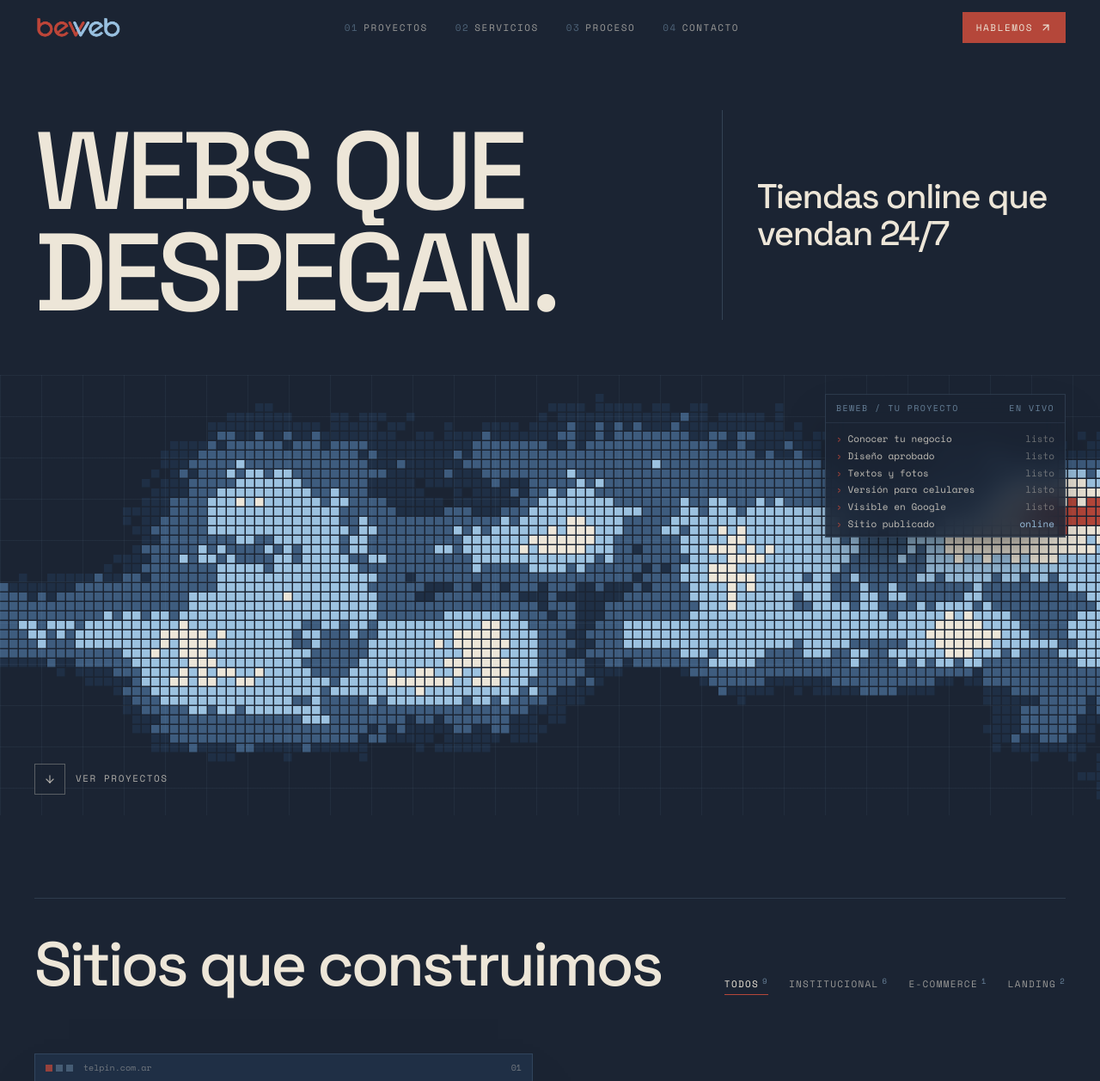
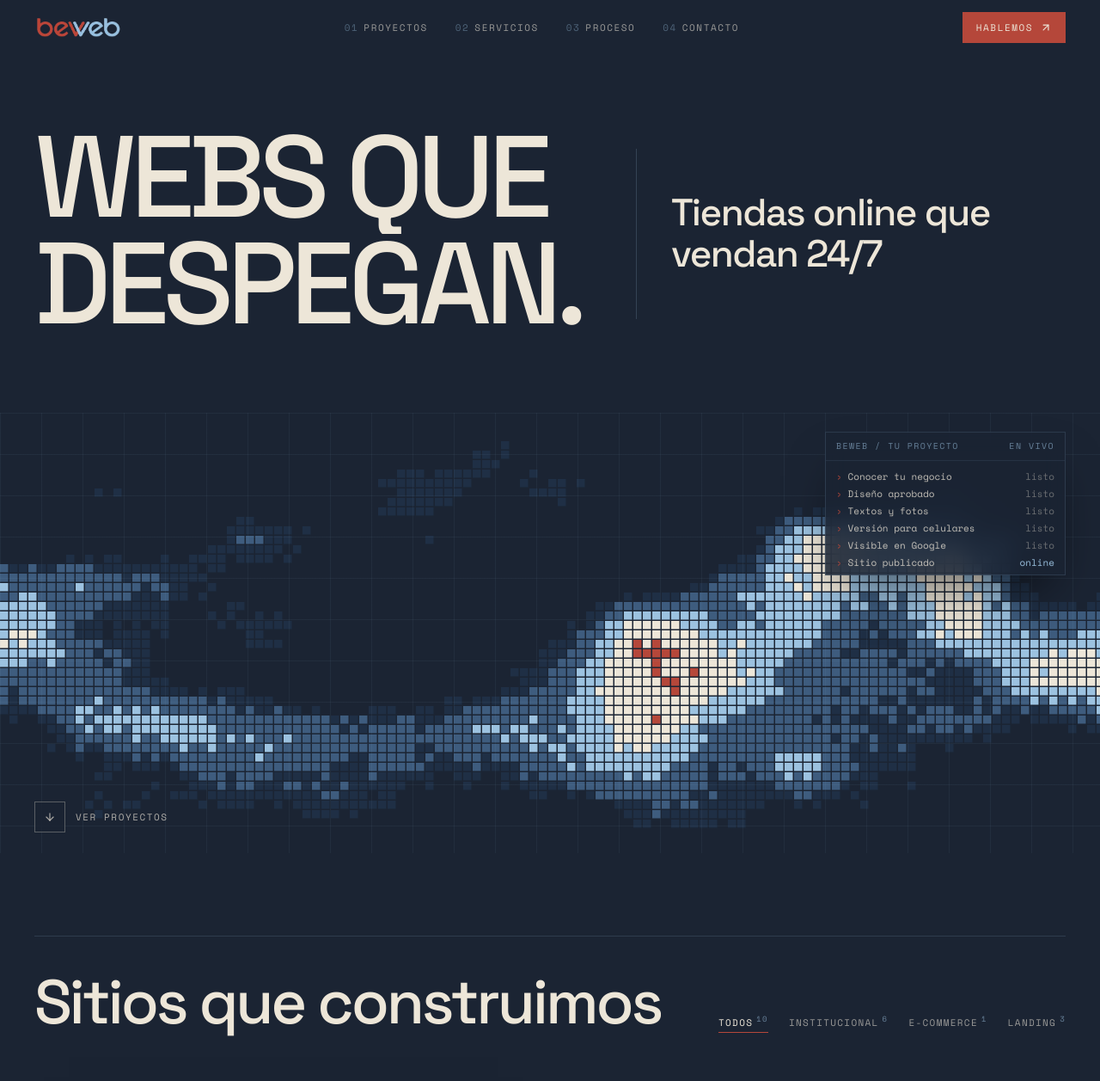
Before and after one commit to cataaa1/beweb-design, an Astro site: page / in a window 1280 px wide. Shown: the top 1257 px of the page at 86% size. Built offline with nearby package versions, Linux system fonts and the light colour scheme; Astro itself is replaced by a stand-in of ours.

Commit message:
fix: optimizar SEO/lighthouse y agrega cabrales cliente

```diff
--- a/src/components/BewebLogo.astro
+++ b/src/components/BewebLogo.astro
@@ -1,10 +1,23 @@
 ---
 interface Props {
   class?: string;
+  /** Rendered width, so the browser picks the small file for the header and the full one for the footer */
+  sizes?: string;
+  loading?: "eager" | "lazy";
 }
 
-const { class: className = "h-[26px] w-auto" } = Astro.props;
+const { class: className = "h-[26px] w-auto", sizes = "78px", loading = "eager" } = Astro.props;
 ---
 
 <!-- BeWeb wordmark: official logo artwork, background keyed out to transparent -->
-<img src="/img/logo_beweb_3.webp" width="2172" height="724" alt="BeWeb" class={className} />
+<img
+  src="/img/logo_beweb_3.webp"
+  srcset="/img/logo_beweb_sm.webp 303w, /img/logo_beweb_3.webp 2172w"
+  sizes={sizes}
+  width="2172"
+  height="724"
+  alt="BeWeb"
+  loading={loading}
+  decoding="async"
+  class={className}
+/>
--- a/src/components/ContactSection.astro
+++ b/src/components/ContactSection.astro
@@ -163,8 +163,10 @@ const fieldInput = "mt-2 block w-full bg-transparent text-xl text-crema outline-
   const submitLabel = form.querySelector<HTMLElement>("[data-contact-submit-label]")!;
   const turnstileBox = form.querySelector<HTMLElement>("[data-turnstile]")!;
 
-  // Cloudflare Turnstile (script loaded with render=explicit in the layout)
+  // Cloudflare Turnstile. Its script is heavy, so it only loads once the form gets close to the
+  // viewport (or takes focus), instead of on every page view
   let widgetId: string | null = null;
+  let turnstileRequested = false;
   const mountTurnstile = () => {
     if (!w.turnstile) {
       setTimeout(mountTurnstile, 200);
@@ -172,7 +174,25 @@ const fieldInput = "mt-2 block w-full bg-transparent text-xl text-crema outline-
     }
     widgetId = w.turnstile.render(turnstileBox, { sitekey: TURNSTILE_SITEKEY, theme: "dark", language: "es" });
   };
-  mountTurnstile();
+  const loadTurnstile = () => {
+    if (turnstileRequested) return;
+    turnstileRequested = true;
+    const script = document.createElement("script");
+    script.src = "https://challenges.cloudflare.com/turnstile/v0/api.js?render=explicit";
+    script.async = true;
+    document.head.append(script);
+    mountTurnstile();
+  };
+  const turnstileObserver = new IntersectionObserver(
+    ([entry]) => {
+      if (!entry.isIntersecting) return;
+      turnstileObserver.disconnect();
+      loadTurnstile();
+    },
+    { rootMargin: "600px 0px" },
+  );
+  turnstileObserver.observe(form);
+  form.addEventListener("focusin", loadTurnstile, { once: true });
   const resetTurnstile = () => {
     if (widgetId && w.turnstile) w.turnstile.reset(widgetId);
   };
--- a/src/components/HeroSection.astro
+++ b/src/components/HeroSection.astro
@@ -14,22 +14,23 @@ const PHRASES = [
 ---
 
 <section id="top" class="relative overflow-hidden bg-marino pb-16 pt-16 md:pb-24">
-  <div class="mx-auto grid max-w-[1440px] grid-cols-12 px-5 md:px-10">
+  <!-- From md up the text block takes about half the viewport, pushing the pixel field further down -->
+  <div class="mx-auto grid max-w-[1440px] grid-cols-12 px-5 md:min-h-[52vh] md:items-center md:px-10">
     <h1
-      class="col-span-12 pb-10 pt-14 text-[15vw] font-medium uppercase leading-[0.86] tracking-[-0.055em] text-crema md:col-span-7 md:pb-14 md:pt-20 md:text-[8.6vw] lg:col-span-8 xl:text-[128px]"
+      class="col-span-12 pb-10 pt-14 text-[15vw] font-medium uppercase leading-[0.86] tracking-[-0.055em] text-crema md:col-span-7 md:py-12 md:pr-6 md:text-[min(10.5vw,152px)]"
     >
       <SplitLines lines={["Webs que", "despegan."]} />
       <span class="sr-only">BeWeb, agencia de diseño y desarrollo web en Mar del Plata</span>
     </h1>
 
-    <div class="col-span-12 border-t border-bruma/20 pb-10 pt-8 md:col-span-5 md:my-16 lg:col-span-4 md:flex md:items-center md:border-l md:border-t-0 md:pb-0 md:pl-10 md:pt-0">
+    <div class="col-span-12 border-t border-bruma/20 pb-10 pt-8 md:col-span-5 md:my-12 md:flex md:items-center md:border-l md:border-t-0 md:pb-0 md:pl-10 md:pt-0">
       <Reveal delay={250} class="w-full">
         <!-- Rotating phrases: each one slides up into view, holds, then slides out (scripts below).
-             The size steps down at md, where this column is only 5 of 12, and the box holds four lines
-             from md up, because that is what the longest phrase needs in the narrower column. -->
+             The size steps down at md, where this column is only 5 of 12, and the box holds four lines,
+             because that is what the longest phrase needs in the narrower column. -->
         <p
           data-rotator
-          class="relative h-[4.5em] max-w-[440px] overflow-hidden text-3xl font-medium leading-[1.08] tracking-[-0.035em] text-crema md:text-[23px] lg:text-[34px] xl:text-[40px]"
+          class="relative h-[4.5em] max-w-[520px] overflow-hidden text-3xl font-medium leading-[1.08] tracking-[-0.035em] text-crema md:text-[26px] lg:text-[36px] xl:text-[44px]"
         >
           {
             PHRASES.map((phrase, i) => (
--- a/src/components/ProjectCard.astro
+++ b/src/components/ProjectCard.astro
@@ -38,7 +38,7 @@ const scrollMs = Math.round(((project.imageHeight - visible) / 1280) * 3000);
       <img
         src={project.image}
         srcset={`${project.image.replace(".webp", "-700.webp")} 700w, ${project.image.replace(".webp", "-1000.webp")} 1000w, ${project.image} 1280w`}
-        sizes="(min-width: 768px) 50vw, 100vw"
+        sizes="(min-width: 1440px) 660px, (min-width: 768px) calc(50vw - 60px), calc(100vw - 40px)"
         alt={`Sitio de ${project.name}`}
         width="1280"
         height={project.imageHeight}
--- a/src/components/SiteFooter.astro
+++ b/src/components/SiteFooter.astro
@@ -16,12 +16,12 @@ import { navLinks } from "@/data/beweb-data";
       aria-hidden="true"
       class="pointer-events-none absolute inset-y-0 left-3 right-3 flex select-none items-center md:left-10 md:right-10"
     >
-      <BewebLogo class="h-auto w-full opacity-[0.05]" />
+      <BewebLogo class="h-auto w-full opacity-[0.05]" sizes="(min-width: 1440px) 1360px, 100vw" loading="lazy" />
     </div>
 
     <!-- Under 360px two columns leave the address too narrow and it gets clipped, so they stack -->
     <div
-      class="relative grid grid-cols-1 gap-x-6 gap-y-10 border-t border-bruma/15 py-12 min-[360px]:grid-cols-2 xl:grid-cols-12 xl:gap-10"
+      class="relative grid grid-cols-1 gap-x-6 gap-y-10 border-t border-bruma/15 pb-12 pt-12 md:pt-32 min-[360px]:grid-cols-2 xl:grid-cols-12 xl:gap-10"
     >
       <div class="col-span-1 min-[360px]:col-span-2 xl:col-span-5">
         <p class="max-w-sm text-lg leading-snug text-crema/70">
@@ -64,7 +64,7 @@ import { navLinks } from "@/data/beweb-data";
     </div>
 
     <div
-      class="relative flex flex-col justify-between gap-2 pb-8 pt-10 font-mono text-[10px] uppercase tracking-[0.14em] text-crema/60 md:flex-row md:pt-28"
+      class="relative flex flex-col justify-between gap-2 pb-8 pt-10 font-mono text-[10px] uppercase tracking-[0.14em] text-crema/60 md:flex-row md:pt-8"
     >
       <span>© {new Date().getFullYear()} BeWeb · Agencia de diseño y desarrollo web</span>
       <span>Mar del Plata, Argentina</span>
--- a/src/layouts/Base.astro
+++ b/src/layouts/Base.astro
@@ -119,8 +119,6 @@ const jsonLd = {
 
     <link rel="preconnect" href="https://fonts.googleapis.com" />
     <link rel="preconnect" href="https://fonts.gstatic.com" crossorigin />
-    <link rel="preconnect" href="https://formpost.rollpix.app" crossorigin />
-    <link rel="preconnect" href="https://challenges.cloudflare.com" crossorigin />
 
     <!-- Loaded as non-blocking: the stylesheet applies once fetched (media swap trick),
          so it never sits in the critical render path like a CSS @import would -->
@@ -137,8 +135,6 @@ const jsonLd = {
       />
     </noscript>
 
-    <script is:inline src="https://challenges.cloudflare.com/turnstile/v0/api.js?render=explicit" async defer
-    ></script>
     <script is:inline type="application/ld+json" set:html={JSON.stringify(jsonLd)} />
   </head>
   <body>
--- a/src/scripts/pixel-field.ts
+++ b/src/scripts/pixel-field.ts
@@ -1,13 +1,26 @@
 // Animated pixel noise field on every canvas[data-pixel-field] (hero and footer).
 // The mouse heats the field up (see heat.ts), which shows as concentric colour rings.
+//
+// Rendering is kept cheap on purpose (it runs every frame): each cell is one pixel of a small
+// ImageData, blown up with a single drawImage, and the gaps between cells are cut out with a
+// precomputed mask. Drawing cells one by one with fillRect blocked the main thread for seconds.
 
-import { HeatGrid } from "./heat";
+import { HeatGrid, pointer } from "./heat";
 
-const PALETTE = ["#1F2F45", "#3E5C7E", "#9CC2E0", "#EDE6D8", "#B5473A"];
+const PALETTE = ["#1F2F45", "#3E5C7E", "#9CC2E0", "#EDE6D8", "#B5473A"].map((hex) => [
+  parseInt(hex.slice(1, 3), 16),
+  parseInt(hex.slice(3, 5), 16),
+  parseInt(hex.slice(5, 7), 16),
+]);
+const GAP = 1.5;
+/** Frame interval while nobody interacts; the drift is slow enough that 30fps looks the same */
+const IDLE_FRAME_MS = 33;
+
+// Value noise on a random lattice (a table lookup is far cheaper than a sin-based hash)
+const LATTICE = new Float32Array(256 * 256).map(() => Math.random());
 
 function hash(x: number, y: number) {
-  const s = Math.sin(x * 127.1 + y * 311.7) * 43758.5453;
-  return s - Math.floor(s);
+  return LATTICE[((x & 255) << 8) | (y & 255)];
 }
 
 function smooth(t: number) {
@@ -17,20 +30,22 @@ function smooth(t: number) {
 function noise(x: number, y: number) {
   const xi = Math.floor(x);
   const yi = Math.floor(y);
-  const xf = x - xi;
-  const yf = y - yi;
+  const u = smooth(x - xi);
+  const v = smooth(y - yi);
   const a = hash(xi, yi);
   const b = hash(xi + 1, yi);
   const c = hash(xi, yi + 1);
   const d = hash(xi + 1, yi + 1);
-  const u = smooth(xf);
-  const v = smooth(yf);
   return a + (b - a) * u + (c - a) * v + (a - b - c + d) * u * v;
 }
 
 function initPixelField(canvas: HTMLCanvasElement) {
   const ctx = canvas.getContext("2d");
-  if (!ctx) return;
+  const cells = document.createElement("canvas");
+  const cellsCtx = cells.getContext("2d");
+  const gaps = document.createElement("canvas");
+  const gapsCtx = gaps.getContext("2d");
+  if (!ctx || !cellsCtx || !gapsCtx) return;
 
   const cell = Number(canvas.dataset.cell ?? 11);
   const speed = Number(canvas.dataset.speed ?? 1);
@@ -41,64 +56,114 @@ function initPixelField(canvas: HTMLCanvasElement) {
   let h = 0;
   let cols = 0;
   let rows = 0;
-  let jitter: Float32Array = new Float32Array(0);
+  let jitter = new Float32Array(0);
+  let image = new ImageData(1, 1);
   let visible = true;
   let last = 0;
+  let drawn = 0;
   let dpr = 1;
+  // Viewport position, only needed to place the mouse heat; re-read lazily after a scroll or resize
+  let origin = { left: 0, top: 0 };
+  let originStale = true;
   const reduce = window.matchMedia("(prefers-reduced-motion: reduce)").matches;
 
-  const resize = () => {
-    const rect = canvas.getBoundingClientRect();
+  const resize = (width: number, height: number) => {
     dpr = Math.min(window.devicePixelRatio || 1, 2);
-    w = rect.width;
-    h = rect.height;
+    w = width;
+    h = height;
     canvas.width = Math.floor(w * dpr);
     canvas.height = Math.floor(h * dpr);
-    ctx.setTransform(dpr, 0, 0, dpr, 0, 0);
     cols = Math.ceil(w / cell);
     rows = Math.ceil(h / cell);
+    cells.width = cols;
+    cells.height = rows;
+    image = new ImageData(cols, rows);
     jitter = new Float32Array(cols * rows);
     for (let i = 0; i < jitter.length; i++) jitter[i] = (Math.random() - 0.5) * 0.09;
     heat.resize(w, h);
+    originStale = true;
+
+    // Gap mask: a thin line along the right and bottom edge of every cell
+    gaps.width = canvas.width;
+    gaps.height = canvas.height;
+    gapsCtx.setTransform(dpr, 0, 0, dpr, 0, 0);
+    gapsCtx.fillStyle = "#000";
+    for (let x = 1; x <= cols; x++) gapsCtx.fillRect(x * cell - GAP, 0, GAP, h + cell);
+    for (let y = 1; y <= rows; y++) gapsCtx.fillRect(0, y * cell - GAP, w + cell, GAP);
   };
 
   const draw = (time: number) => {
     requestAnimationFrame(draw);
     const dt = last ? Math.min(time - last, 100) : 16.667;
     last = time;
-    if (!visible) return;
-    const rect = canvas.getBoundingClientRect();
-    heat.update(dt, rect.left, rect.top);
+    if (!visible || !cols) return;
+
+    const interacting = pointer.active || heat.max > 0;
+    if (!interacting && drawn && time - drawn < IDLE_FRAME_MS) return;
+    const step = drawn ? Math.min(time - drawn, 100) : dt;
+    drawn = time;
+
+    if (pointer.active && originStale) {
+      const r = canvas.getBoundingClientRect();
+      origin = { left: r.left, top: r.top };
+      originStale = false;
+    }
+    heat.update(step, origin.left, origin.top);
+
     const t = reduce ? 0 : (time / 1000) * 0.12 * speed;
-    ctx.setTransform(dpr, 0, 0, dpr, 0, 0);
-    ctx.clearRect(0, 0, w, h);
-    if (heat.shake > 0) ctx.translate((Math.random() - 0.5) * heat.shake * 8, (Math.random() - 0.5) * heat.shake * 8);
-    const gap = 1.5;
+    const data = image.data;
     for (let y = 0; y < rows; y++) {
       const ny = y / rows;
       const edge = fade ? Math.min(1, Math.min(ny, 1 - ny) * 3.2) : 1;
+      const gain = 0.35 + edge * 0.75;
       for (let x = 0; x < cols; x++) {
+        const i = y * cols + x;
         let n =
-          noise(x * 0.045 + t, y * 0.09 - t * 0.4) * 0.65 +
-          noise(x * 0.12 - t * 1.4, y * 0.2 + t * 0.6) * 0.35;
-        n = n * (0.35 + edge * 0.75) + jitter[y * cols + x] + heat.at(x, y) * 0.7;
+          noise(x * 0.045 + t, y * 0.09 - t * 0.4) * 0.65 + noise(x * 0.12 - t * 1.4, y * 0.2 + t * 0.6) * 0.35;
+        n = n * gain + jitter[i] + heat.at(x, y) * 0.7;
         let idx = -1;
         if (n > 0.93) idx = 4;
         else if (n > 0.8) idx = 3;
         else if (n > 0.66) idx = 2;
         else if (n > 0.52) idx = 1;
         else if (n > 0.43) idx = 0;
-        if (idx < 0) continue;
-        ctx.fillStyle = PALETTE[idx];
-        ctx.fillRect(x * cell, y * cell, cell - gap, cell - gap);
+        const o = i * 4;
+        if (idx < 0) {
+          data[o + 3] = 0;
+          continue;
+        }
+        const c = PALETTE[idx];
+        data[o] = c[0];
+        data[o + 1] = c[1];
+        data[o + 2] = c[2];
+        data[o + 3] = 255;
       }
     }
+    cellsCtx.putImageData(image, 0, 0);
+
+    ctx.setTransform(1, 0, 0, 1, 0, 0);
+    ctx.clearRect(0, 0, canvas.width, canvas.height);
+    if (heat.shake > 0) {
+      ctx.translate((Math.random() - 0.5) * heat.shake * 8 * dpr, (Math.random() - 0.5) * heat.shake * 8 * dpr);
+    }
+    ctx.imageSmoothingEnabled = false;
+    ctx.globalCompositeOperation = "source-over";
+    ctx.drawImage(cells, 0, 0, cols * cell * dpr, rows * cell * dpr);
+    ctx.globalCompositeOperation = "destination-out";
+    ctx.drawImage(gaps, 0, 0);
+    ctx.globalCompositeOperation = "source-over";
   };
 
-  resize();
+  // The observer reports the size without forcing a layout, and fires once on observe
+  new ResizeObserver(([entry]) => {
+    const box = entry.contentRect;
+    resize(box.width, box.height);
+    drawn = 0;
+  }).observe(canvas);
   requestAnimationFrame(draw);
 
-  new ResizeObserver(resize).observe(canvas);
+  window.addEventListener("scroll", () => (originStale = true), { passive: true });
+  window.addEventListener("resize", () => (originStale = true), { passive: true });
 
   // Click to explode: hold to charge, release to fire (see HeatGrid.press/release)
   const local = (e: PointerEvent) => {
```
Also changed, not shown: src/data/beweb-data.ts (+9 -0 lines), public/img/logo_beweb_sm.webp (added), public/img/proyectos/cabrales-dia-del-cafe-1000.webp (added), public/img/proyectos/cabrales-dia-del-cafe-700.webp (added), public/img/proyectos/cabrales-dia-del-cafe.webp (added), 1 other file.
